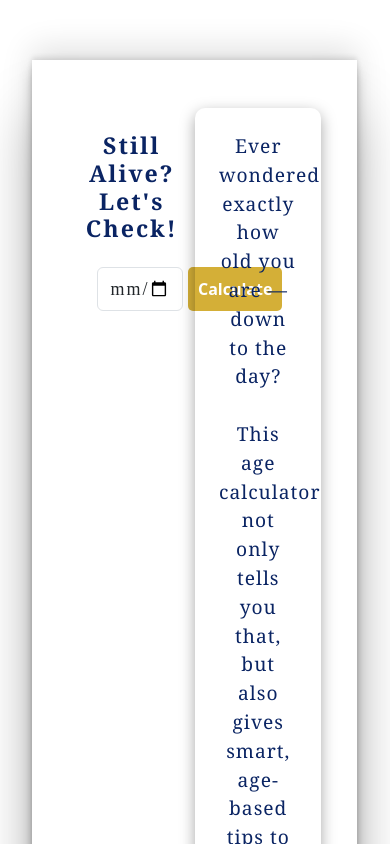
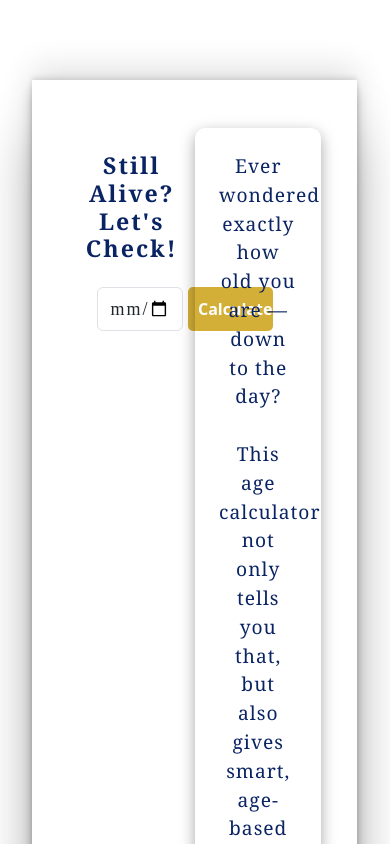
Before and after one commit to rohansathian/Age-calculator, a plain HTML site: page index.html in a window 390 px wide. Shown: the top 844 px of the page. Drawn offline with nearby package versions, Linux system fonts and the light colour scheme; grey boxes are pictures that could not be loaded.

Commit message:
Update style.css

```diff
--- a/style.css
+++ b/style.css
@@ -1,3 +1,33 @@
+body {
+  margin: 0;
+  padding: 0;
+  font-family: sans-serif;
+}
+
+.container {
+  max-width: 600px;
+  margin: auto;
+  padding: 20px;
+  box-sizing: border-box;
+}
+
+input, button {
+  width: 100%;
+  padding: 10px;
+  margin: 10px 0;
+  font-size: 16px;
+}
+@media (max-width: 600px) {
+  h1 {
+    font-size: 24px;
+  }
+
+  input, button {
+    font-size: 14px;
+  }
+}
+
+
 .bt1{
     background-color: #D4AF37;
     border-color: green;
```
